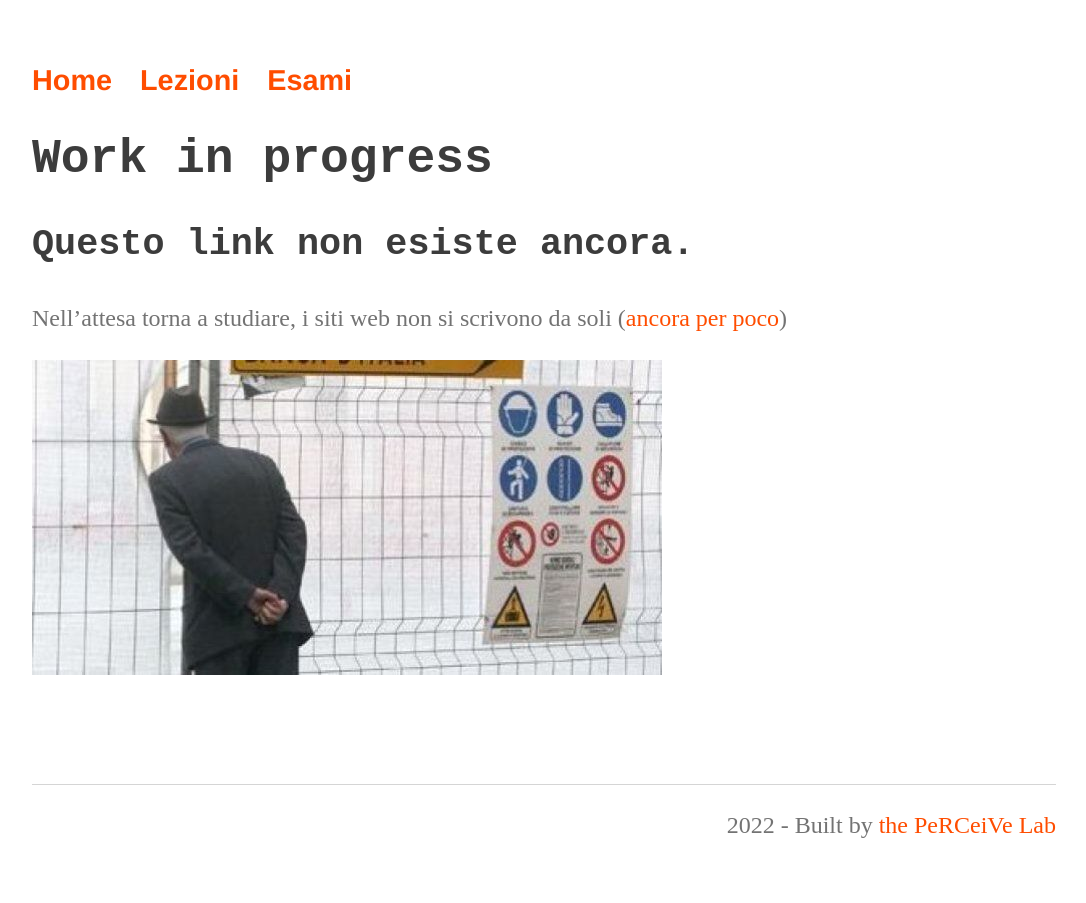
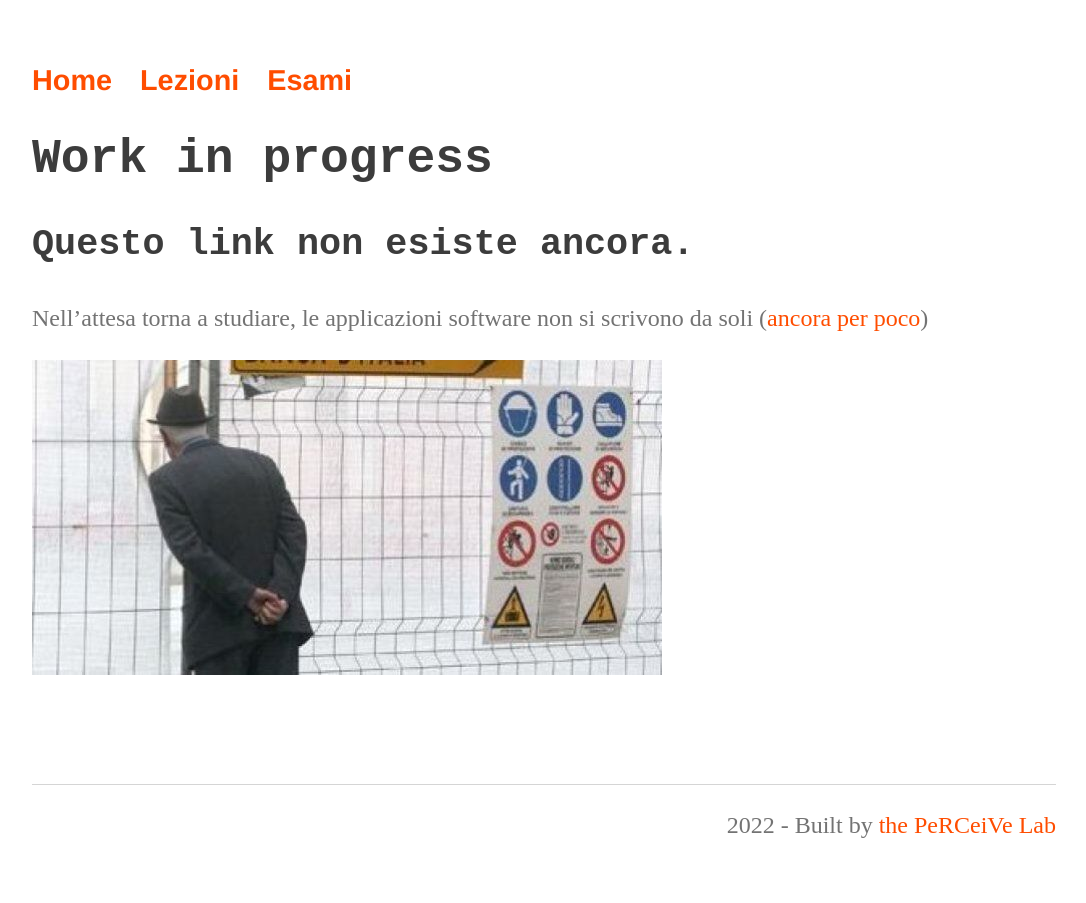
Before and after one commit to perceivelab/database-course, a Jekyll site: the page built from fallback.md, in a window 1280 px wide. Shown: the whole page, without its empty margins (96-1182 px from the left). Built offline with Jekyll 4.4.1, drawn with Linux system fonts in a browser that asks for light colours; our own code applies the rules of GitHub Pages for plain Markdown files.

Commit message:
Update fallback.md

```diff
--- a/fallback.md
+++ b/fallback.md
@@ -2,7 +2,7 @@
 
 ### Questo link non esiste ancora.
 
-Nell'attesa torna a studiare, i siti web non si scrivono da soli ([ancora per poco](https://blog.insightdatascience.com/automated-front-end-development-using-deep-learning-3169dd086e82))
+Nell'attesa torna a studiare, le applicazioni software non si scrivono da soli ([ancora per poco](https://blog.insightdatascience.com/automated-front-end-development-using-deep-learning-3169dd086e82))
 
 [![](imgs/404.jpeg)](https://en.wikipedia.org/wiki/Umarell)
 {: #404}
```
